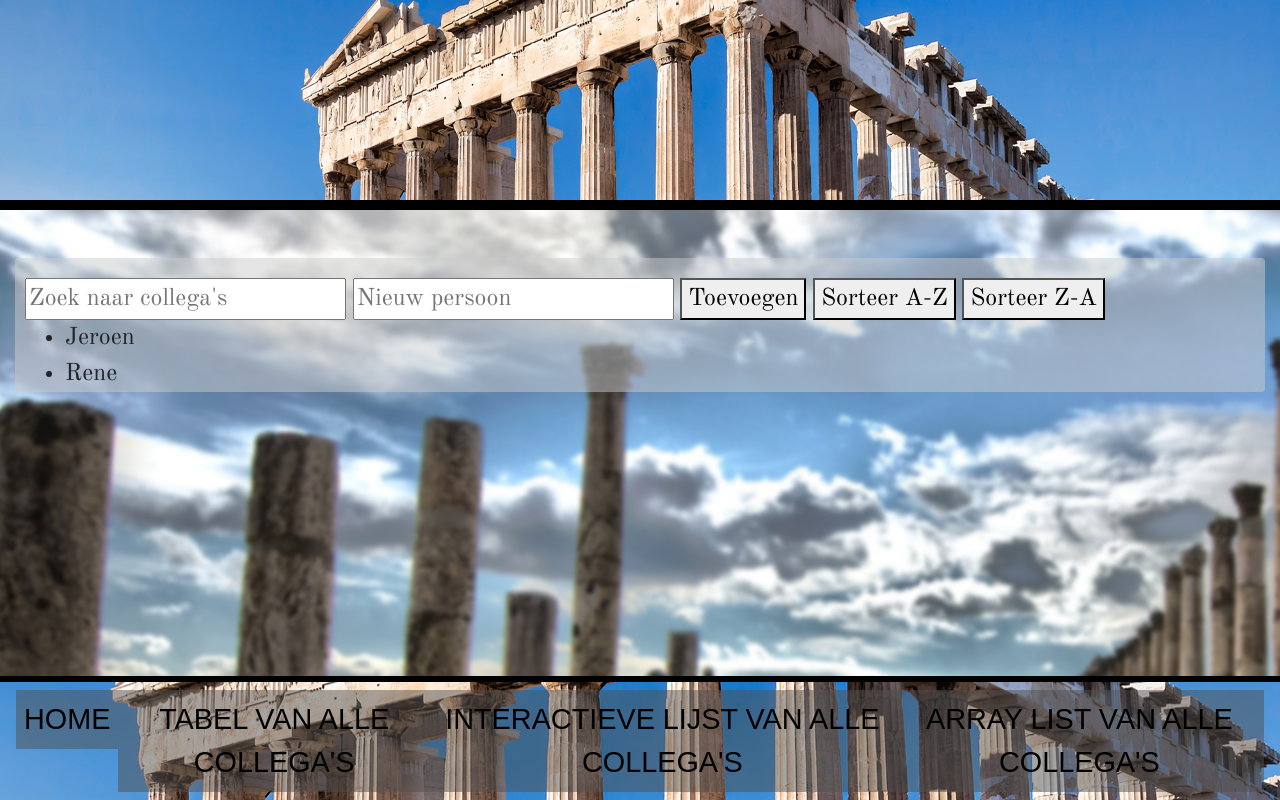
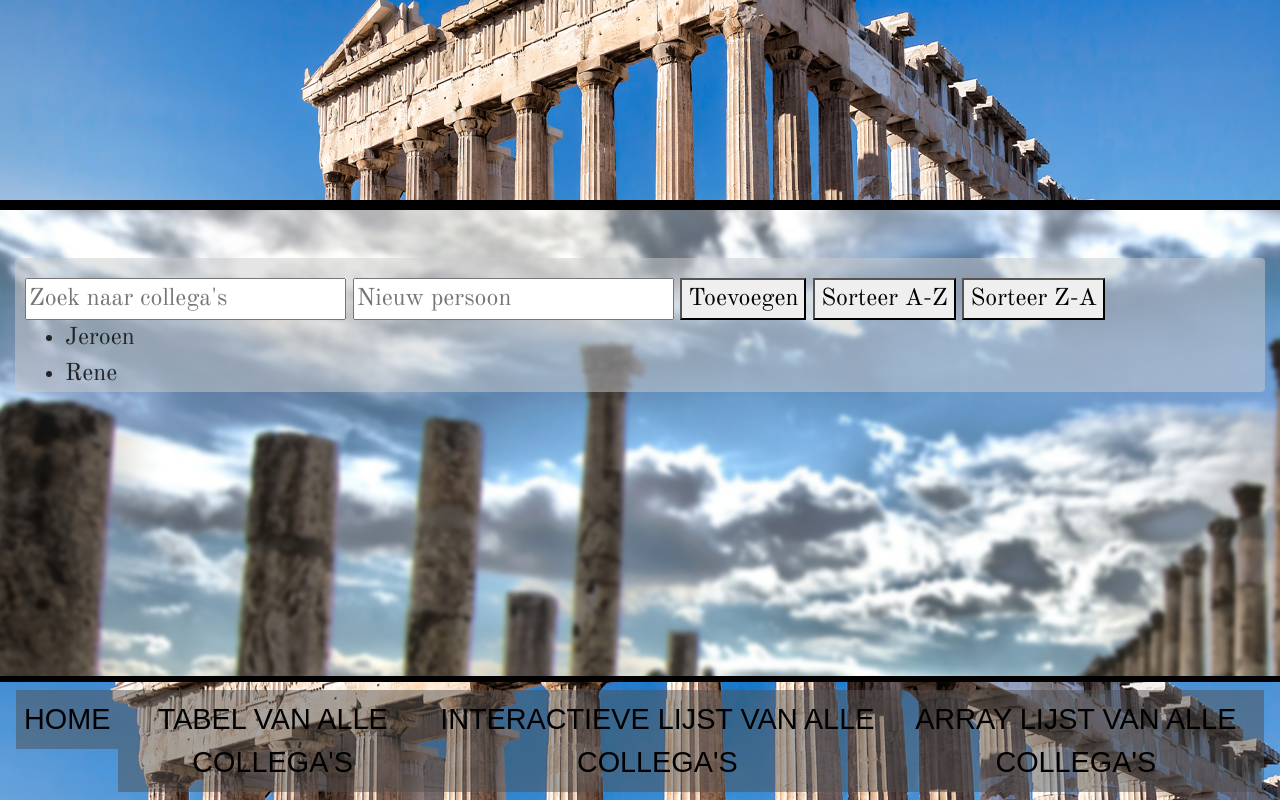
Before and after one commit to JeroenArneWichers/contactlist-codegorilla, a plain HTML site: page interactievelijst.html in a window 1280 px wide. Drawn offline with nearby package versions, Linux system fonts and the light colour scheme.

Commit message:
changed links

```diff
--- a/interactievelijst.html
+++ b/interactievelijst.html
@@ -32,7 +32,7 @@
 			  <a class="nav-link" href="interactievelijst.html">Interactieve lijst van alle collega's</a>
 			</li>
 			<li class="nav-item">
-			  <a class="nav-link" href="Arraylijstcollega.html">Array list van alle collega's</a>
+			  <a class="nav-link" href="arraylijstcollega.html">Array lijst van alle collega's</a>
 			</li>
 		  </ul>
 
```
